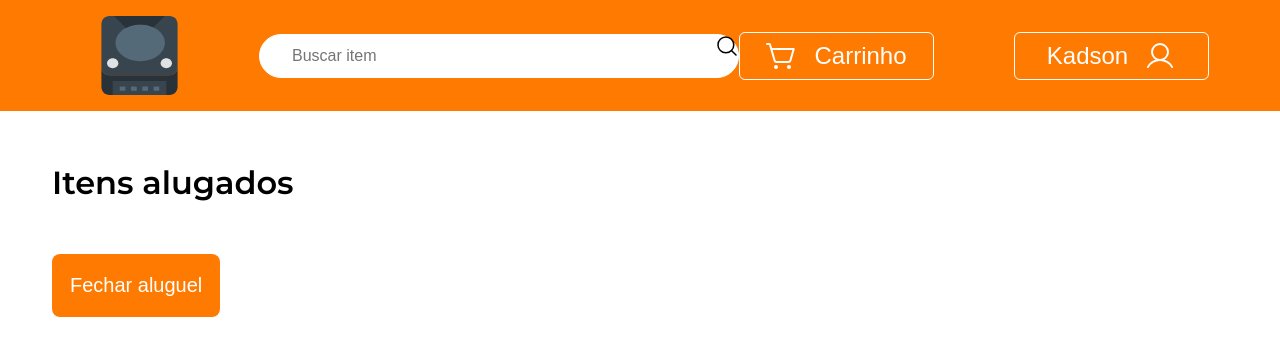
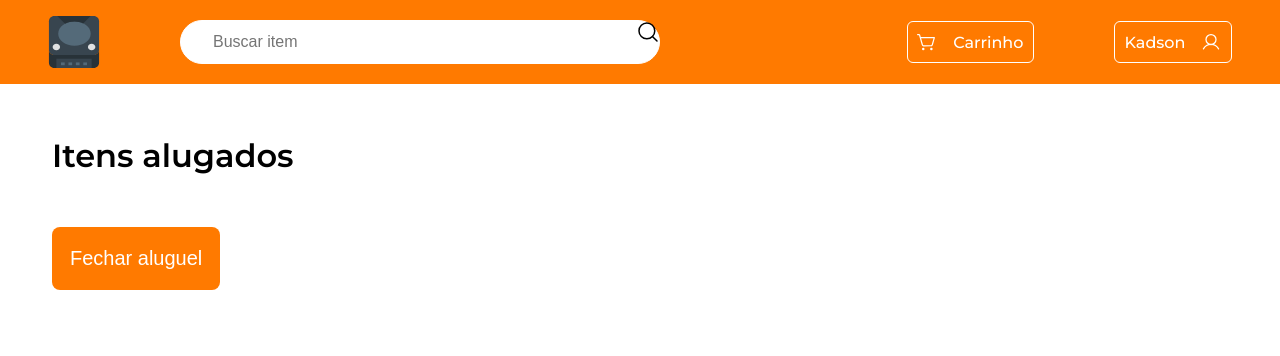
Before and after one commit to gentil-kadson/rental-shop-front, a Next.js app: page /alugueis in a window 1280 px wide. Shown: the top 356 px of the page. Built offline with nearby package versions, Linux system fonts and the light colour scheme.

Commit message:
change button style

```diff
--- a/src/components/Header/index.tsx
+++ b/src/components/Header/index.tsx
@@ -12,12 +12,12 @@ export default function Header() {
                     <Image
                         src="/logo.svg"
                         alt="Imagem de um console retrô na cor preta."
-                        width={79}
-                        height={79}
+                        width={52}
+                        height={52}
                     />
 
                     <div className={styles.inputIconContainer}>
-                        <MagnifyingGlass className={styles.searchIcon} size={32} />
+                        <MagnifyingGlass className={styles.searchIcon} size={20} />
 
                         <input
                             type="text"
@@ -30,13 +30,13 @@ export default function Header() {
 
                 <div className={styles.container}>
                     <button className={styles.secondaryButton}>
-                        <ShoppingCartSimple size={32} color="#FFF" />
+                        <ShoppingCartSimple color="#FFF" size={20} />
                         Carrinho
                     </button>
 
                     <button className={`${styles.userButton} ${styles.secondaryButton}`}>
                         Kadson
-                        <User size={32} />
+                        <User size={20} />
                     </button>
                 </div>
 
--- a/src/components/Header/styles.module.css
+++ b/src/components/Header/styles.module.css
@@ -1,6 +1,6 @@
 .header {
   background-color: #ff7a00;
-  padding: 1rem 6.25rem;
+  padding: 1rem 3rem;
   display: flex;
   align-items: center;
   justify-content: space-between;
@@ -40,18 +40,16 @@
 }
 
 .secondaryButton {
+  background-color: transparent;
+  color: #fff;
   border: 1px solid #fff;
   border-radius: 6px;
-  background-color: transparent;
-  color: #fff;
-  font-size: 1.5rem;
   display: flex;
   align-items: center;
-  justify-content: center;
+  padding: 0.6rem;
   gap: 1rem;
-  padding: 15px 20px;
-  width: 195px;
-  height: 48px;
+  font-size: 1rem;
+  font-family: "Montserrat", sans-serif;
 }
 
 .secondaryButton:hover {
--- a/src/components/UploadImageButton/styles.module.css
+++ b/src/components/UploadImageButton/styles.module.css
@@ -1,12 +1,12 @@
 .button {
   background-color: transparent;
+  color: #ff7a00;
   border: 1px solid #ff7a00;
   border-radius: 6px;
   display: flex;
   align-items: center;
   padding: 0.6rem;
   gap: 1rem;
-  color: #ff7a00;
   font-size: 1rem;
 }
 
```
